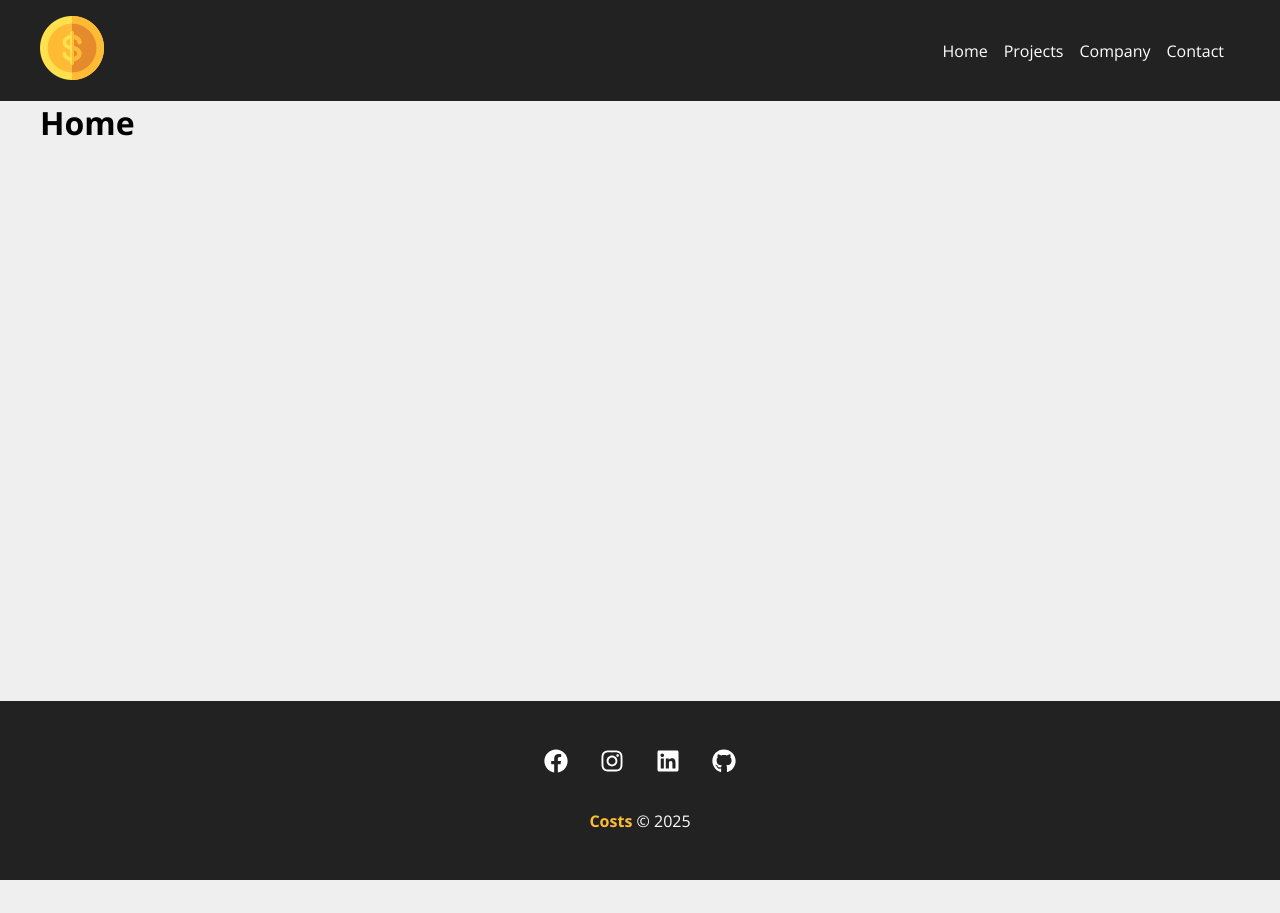
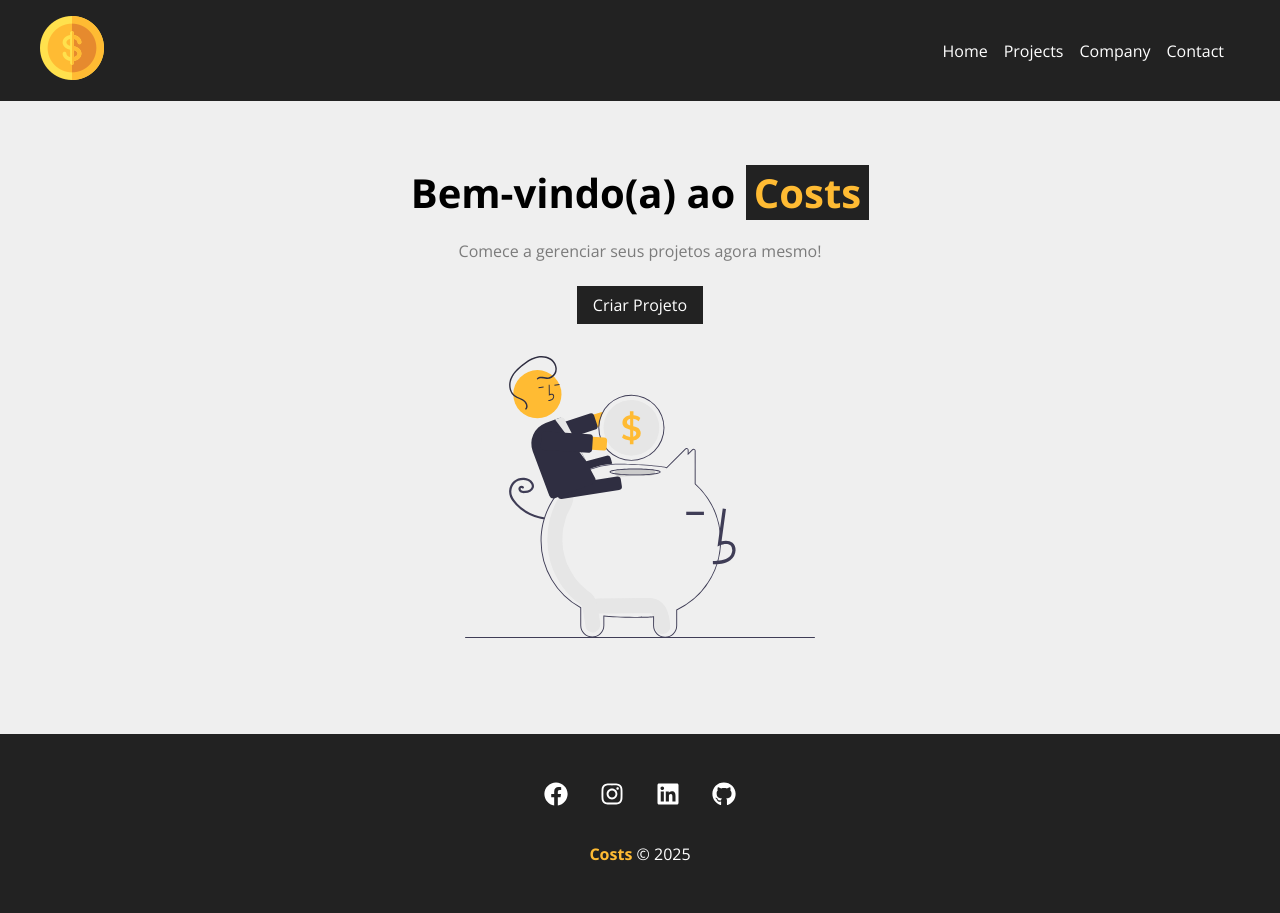
Before and after one commit to alvaro-asouza/costs, a React (Vite) app: page / in a window 1280 px wide. Before the commit the page ends 880 px from the top, so only its background shows below. Built offline with nearby package versions, Linux system fonts and the light colour scheme.

Commit message:
componente pagina home

```diff
--- /dev/null
+++ b/src/components/layout/LinkButton.jsx
@@ -0,0 +1,13 @@
+import styles from './LinkButton.module.css'
+
+import { Link } from 'react-router-dom'
+
+function LinkButton({ to, text }) {
+  return (
+    <Link className={styles.btn} to={to}>
+        {text}
+    </Link>
+  )
+}
+
+export default LinkButton
--- /dev/null
+++ b/src/components/layout/LinkButton.module.css
@@ -0,0 +1,12 @@
+.btn {
+    background-color: #222;
+    color: #fff;
+    padding: 0.5em 1em;
+    text-decoration: none;
+    transition: 0.5s;
+}
+
+.btn:hover {
+    color: #ffbb33;
+
+}
--- a/src/components/pages/Home.jsx
+++ b/src/components/pages/Home.jsx
@@ -1,8 +1,15 @@
+import styles from './Home.module.css'
+import savings from '../../img/savings.svg'
+import LinkButton from '../layout/LinkButton'
+
 function Home() {
     return (
-        <div>
-            <h1>Home</h1>
-        </div>
+        <section className={styles.home_container}>
+            <h1>Bem-vindo(a) ao <span>Costs</span></h1>
+            <p>Comece a gerenciar seus projetos agora mesmo!</p>
+            <LinkButton to="/newproject" text="Criar Projeto" />
+            <img src={savings} alt="Costs" />
+        </section>
     )
 }
 
--- /dev/null
+++ b/src/components/pages/Home.module.css
@@ -0,0 +1,29 @@
+.home_container {
+    width: 100%;
+    display: flex;
+    flex-direction: column;
+    align-items: center;
+    justify-content: center;
+    padding: 4em;
+}
+
+.home_container h1 {
+    font-size: 2.5em;
+    margin-bottom: 0.5em;
+}
+
+.home_container h1 span {
+    color: #ffbb33;
+    padding: 0 .2em;
+    background-color: #222;
+}
+
+.home_container p {
+    margin-bottom: 1.5em;
+    color: #7b7b7b;
+}
+
+.home_container img {
+    width: 350px;
+    margin: 2em 0;
+}
```
